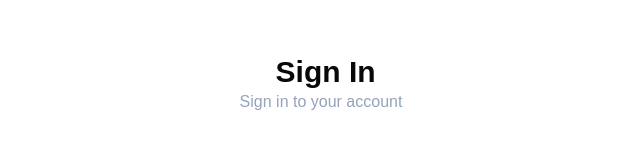
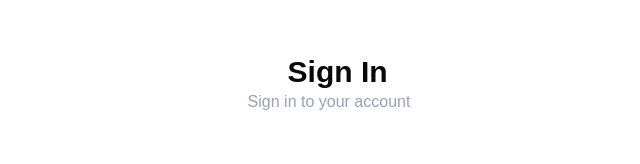
Before and after one commit to sanyam810/couponValiderV2, a React (Vite) app: page / in a window 1280 px wide. Shown: the part 174-338 px from the top of the page, without its empty margins (319-959 px from the left). Built offline with nearby package versions, Linux system fonts and the light colour scheme; a web font is replaced by a local one.

Commit message:
Refactor sign-in page layout in Auth component

```diff
--- a/src/components/Auth.tsx
+++ b/src/components/Auth.tsx
@@ -47,10 +47,10 @@ const Auth = () => {
             <div className="flex justify-center">
                 <div>
                     <div className="px-10 ">
-                        <div className="text-3xl font-extrabold pl-9">
+                        <div className="text-3xl font-extrabold pl-14">
                           Sign In
                         </div>
-                        <div className="text-slate-400">
+                        <div className="text-slate-400 pl-4">
                             Sign in to your account
                         </div>
                     </div>
@@ -86,7 +86,7 @@ const Auth = () => {
                             className="text-white w-full bg-gray-800 hover:bg-gray-900 focus:outline-none focus:ring-4 focus:ring-gray-300 font-medium rounded-lg text-sm px-5 py-2.5 me-2 mb-2 dark:bg-gray-800 dark:hover:bg-gray-700 dark:focus:ring-gray-700 dark:border-gray-700 mt-4 relative"
                             disabled={loading}
                         >
-                            {loading ? (<div style={{marginLeft:'90px'}}>
+                            {loading ? (<div style={{marginLeft:'120px'}}>
                                 <svg
                                     className="w-5 h-5 mr-3 animate-spin"
                                     xmlns="http://www.w3.org/2000/svg"
```
